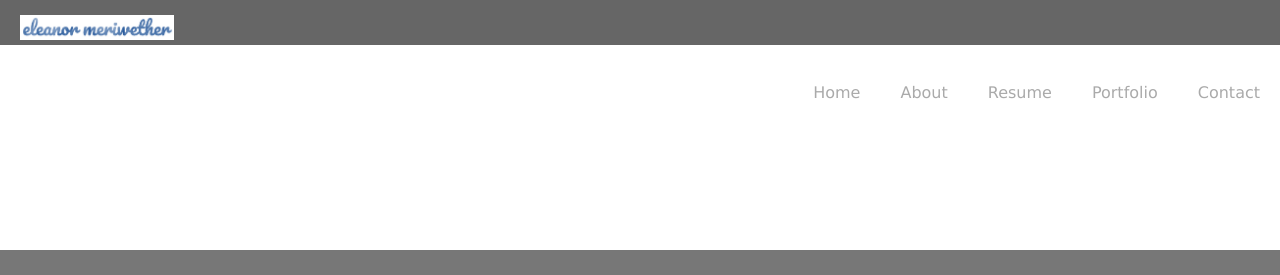
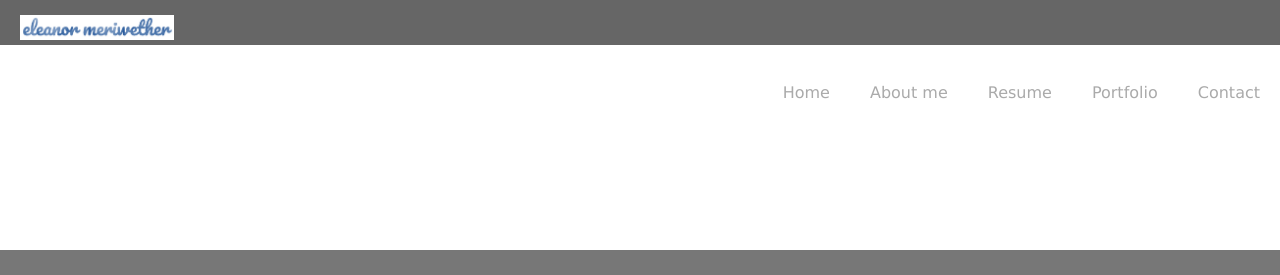
Before and after one commit to emeriwether/emeriwether.github.io, a Jekyll site: the page built from index.html, in a window 1280 px wide. Shown: the top 275 px of the page. Built offline with Jekyll 4.4.1, drawn with Linux system fonts in a browser that asks for light colours.

Commit message:
change path to logo

```diff
--- a/_layouts/default.html
+++ b/_layouts/default.html
@@ -18,7 +18,7 @@
                     <li id="topNavContact"><a href="/contact.html" title="Contact">Contact</a></li>
                     <li id="topNavPortfolio"><a href="/portfolio.html" title="Portfolio">Portfolio</a></li>
                     <li id="topNavResume"><a href="/resume.html" title="Resume">Resume</a></li>
-                    <li id="topNavAbout"><a href="/about.html" title="About">About</a></li>
+                    <li id="topNavAbout"><a href="/about.html" title="About">About me</a></li>
                     <li id="topNavHome"><a href="/index.html" title="Home">Home</a></li>
 
                 </ul>
--- a/css/styles.css
+++ b/css/styles.css
@@ -26,7 +26,7 @@
     display: block;
     width: 154px;
     height: 57px;
-    background: url(/img/website_logo.jpg) no-repeat 0 0;
+    background: url(../img/website_logo.jpg) no-repeat 0 0;
     background-size: contain;
     z-index: 1;
     top: 15px;
```
